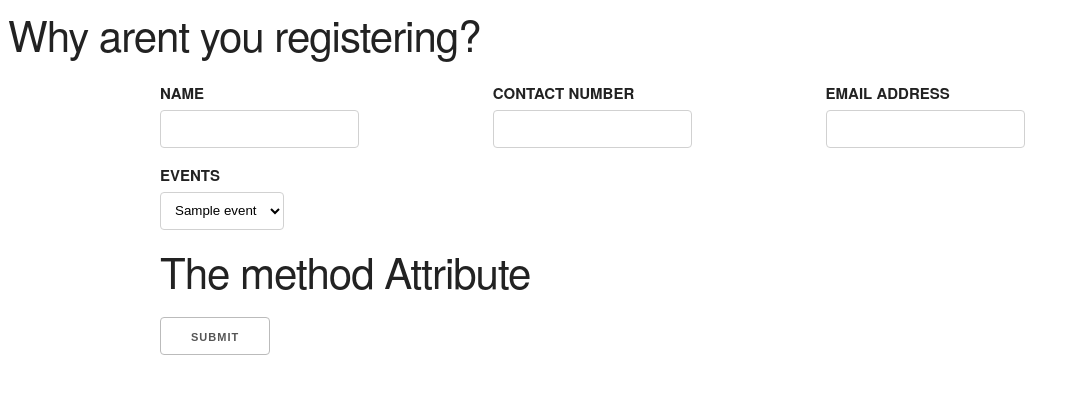
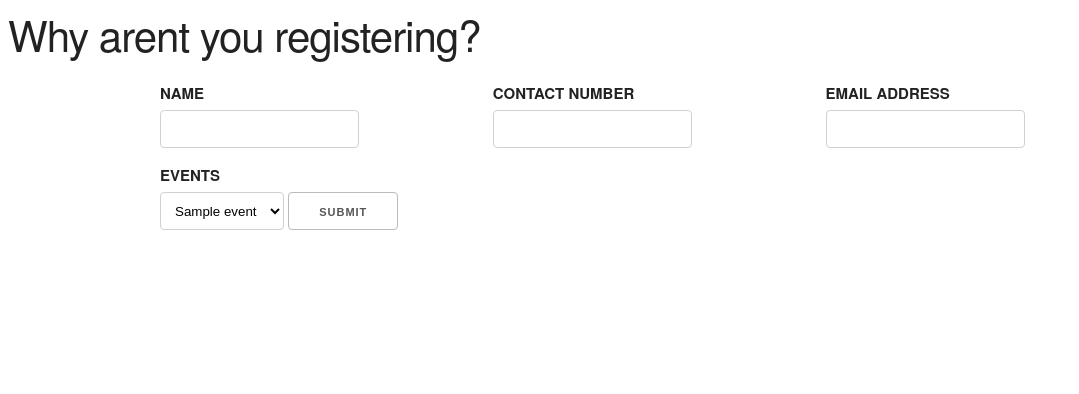
Before and after one commit to ardieMejia/event_management_system, a Flask app: template templates/form.html in a window 1280 px wide. Shown: the top 394 px of the page, without its empty margins (0-1079 px from the left). Run offline with Flask 3, Linux system fonts and the light colour scheme; the template is opened without the code that fills it: most values are stand-ins (such as "Sample title", 1, 10 or a date in 2020); parts of the project's set-up code (start-up, migrations or seed data) failed here and were passed over.

Commit message:
minor fix

```diff
--- a/templates/form.html
+++ b/templates/form.html
@@ -58,7 +58,6 @@
 		      {% endfor %}
 
 		  </select>
-		  <h2>The method Attribute</h2>
 
 
 
```
